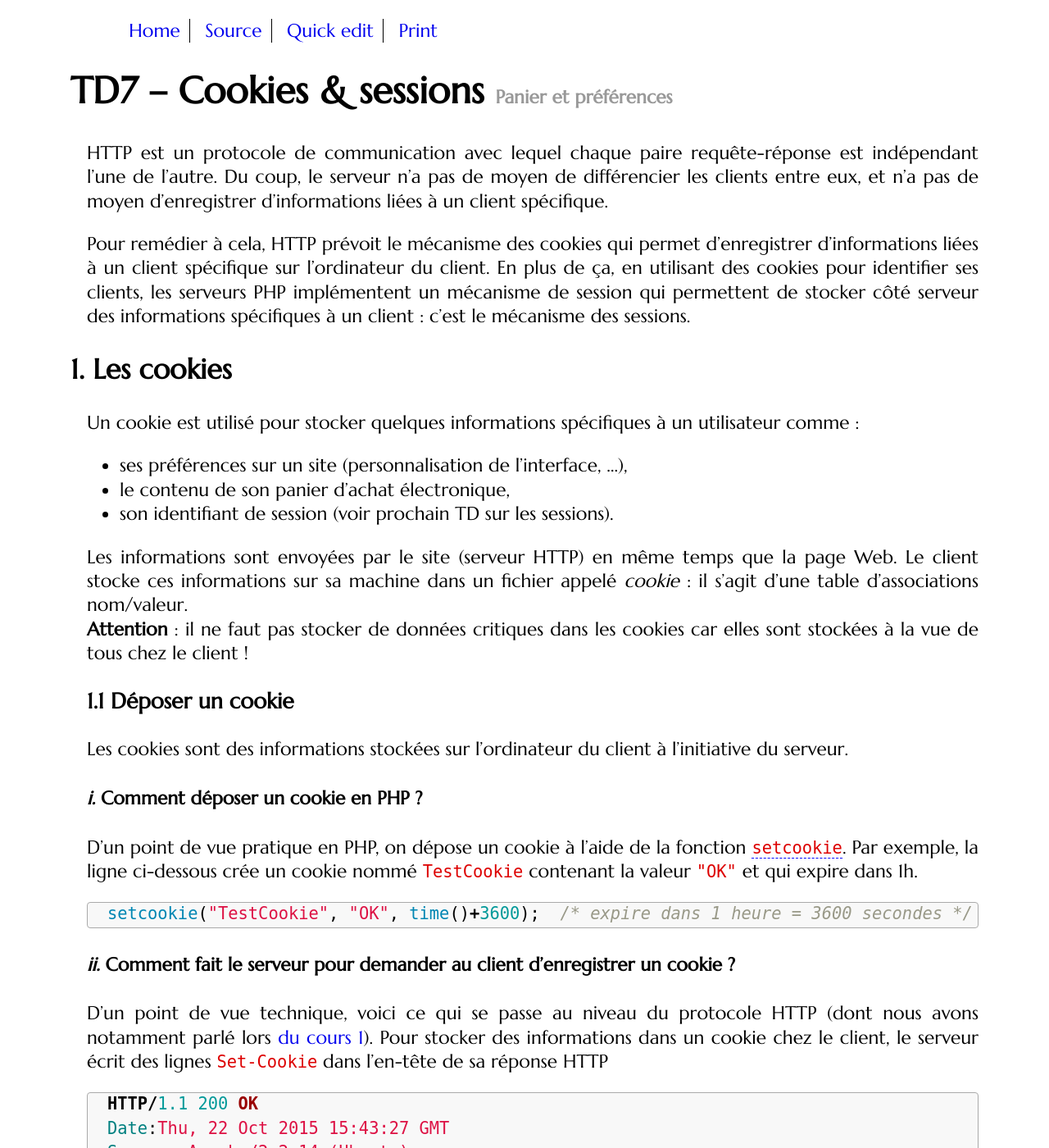
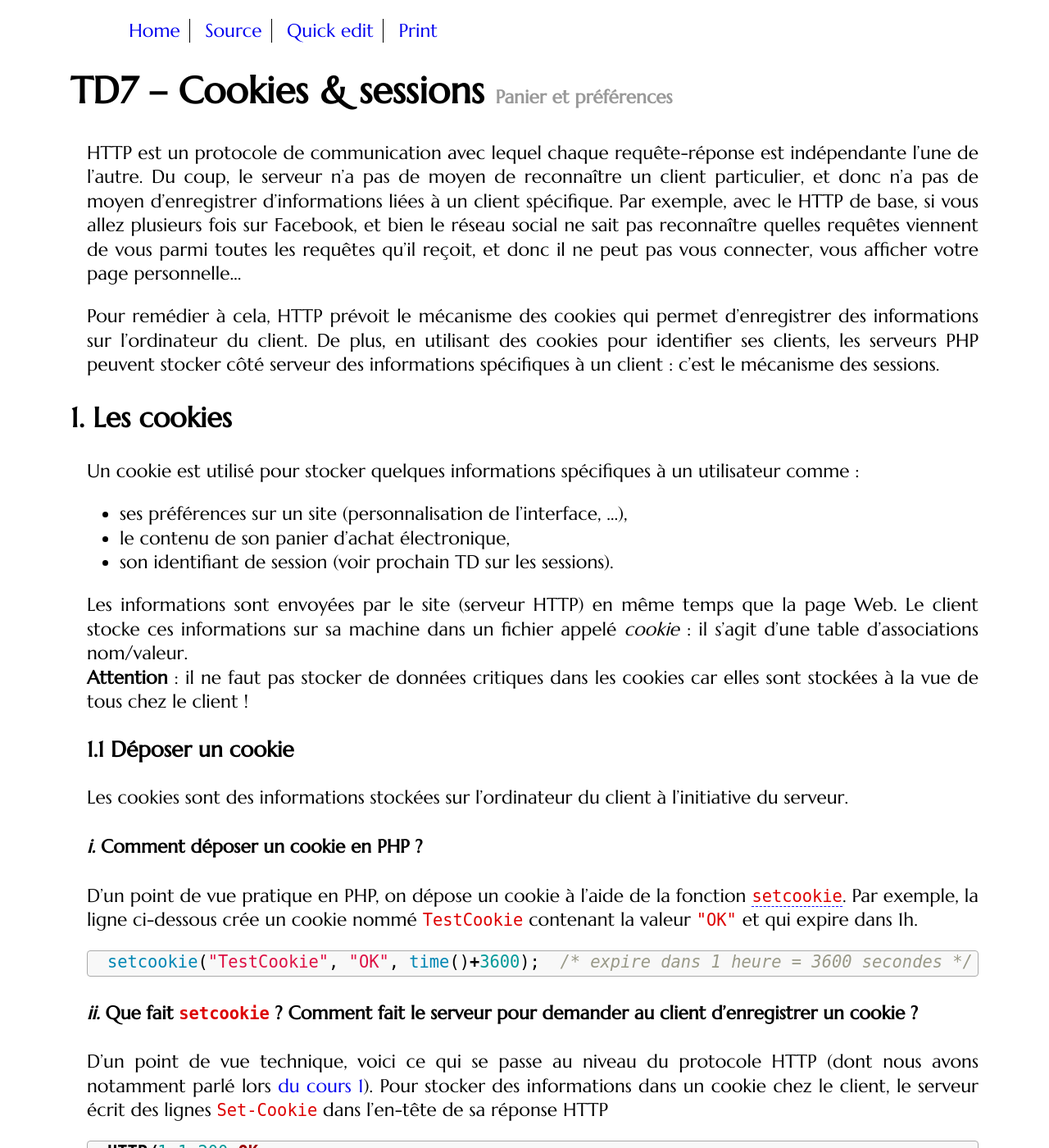
Before and after one commit to romainlebreton/R3.01-DeveloppementWeb, a Jekyll site: the page built from tutorials/tutorial7.md, in a window 1280 px wide and 1400 px high. Shown: the whole window at 82% size. Built offline with Jekyll 4.4.1, drawn with Linux system fonts in a browser that asks for light colours; some web fonts are replaced; some of the changed text lies outside the part shown.

Commit message:
Corrections dans le TD7

````diff
--- a/tutorials/tutorial7.md
+++ b/tutorials/tutorial7.md
@@ -30,15 +30,18 @@ On peut se faire passer pour quelqu'un si on connait son PHPSESSID
 
 -->
 
-HTTP est un protocole de communication avec lequel chaque paire requête-réponse
-est indépendant l'une de l'autre. Du coup, le serveur n'a pas de moyen de
-différencier les clients entre eux, et n'a pas de moyen d'enregistrer
-d'informations liées à un client spécifique.
+HTTP est un protocole de communication avec lequel chaque requête-réponse est
+indépendante l'une de l'autre. Du coup, le serveur n'a pas de moyen de
+reconnaître un client particulier, et donc n'a pas de moyen d'enregistrer
+d'informations liées à un client spécifique. Par exemple, avec le HTTP de base,
+si vous allez plusieurs fois sur Facebook, et bien le réseau social ne sait pas
+reconnaître quelles requêtes viennent de vous parmi toutes les requêtes qu'il
+reçoit, et donc il ne peut pas vous connecter, vous afficher votre page
+personnelle...
 
 Pour remédier à cela, HTTP prévoit le mécanisme des cookies qui permet
-d'enregistrer d'informations liées à un client spécifique sur l'ordinateur du
-client. En plus de ça, en utilisant des cookies pour identifier ses clients, les
-serveurs PHP implémentent un mécanisme de session qui permettent de stocker côté
+d'enregistrer des informations sur l'ordinateur du client. De plus, en utilisant
+des cookies pour identifier ses clients, les serveurs PHP peuvent stocker côté
 serveur des informations spécifiques à un client : c'est le mécanisme des
 sessions.
 
@@ -76,7 +79,7 @@ setcookie("TestCookie", "OK", time()+3600);  /* expire dans 1 heure = 3600 secon
 ```
 
 
-#### Comment fait le serveur pour demander au client d'enregistrer un cookie ?
+#### Que fait `setcookie` ? Comment fait le serveur pour demander au client d'enregistrer un cookie ?
 
 D'un point de vue technique, voici ce qui se passe au niveau du protocole HTTP
 (dont nous avons notamment parlé lors
@@ -123,7 +126,7 @@ ou être altéré (valeur modifiée, date d'expiration changée ...).
 
 Après qu'un cookie a été déposé chez un client par le serveur par l'opération
 précédente, le navigateur du client envoie les informations du cookie à chaque
-demande de page.
+requête HTTP.
 
 #### Comment le client transmet-il les informations de ses cookies ?
 
@@ -524,3 +527,7 @@ la stocker avec des sessions.
    quand cela marche.
 
 </div>
+
+Pour approfondir votre compréhension des cookies et des sessions, vous avez
+aussi accès aux [notes complémentaires à ce
+sujet]({{site.baseurl}}/assets/tut7-complement).
````
Also changed, not shown: other parts of tutorials/tutorial7.md (+3 -3 lines), assets/tut7-complement.md (+1 -1 lines).
